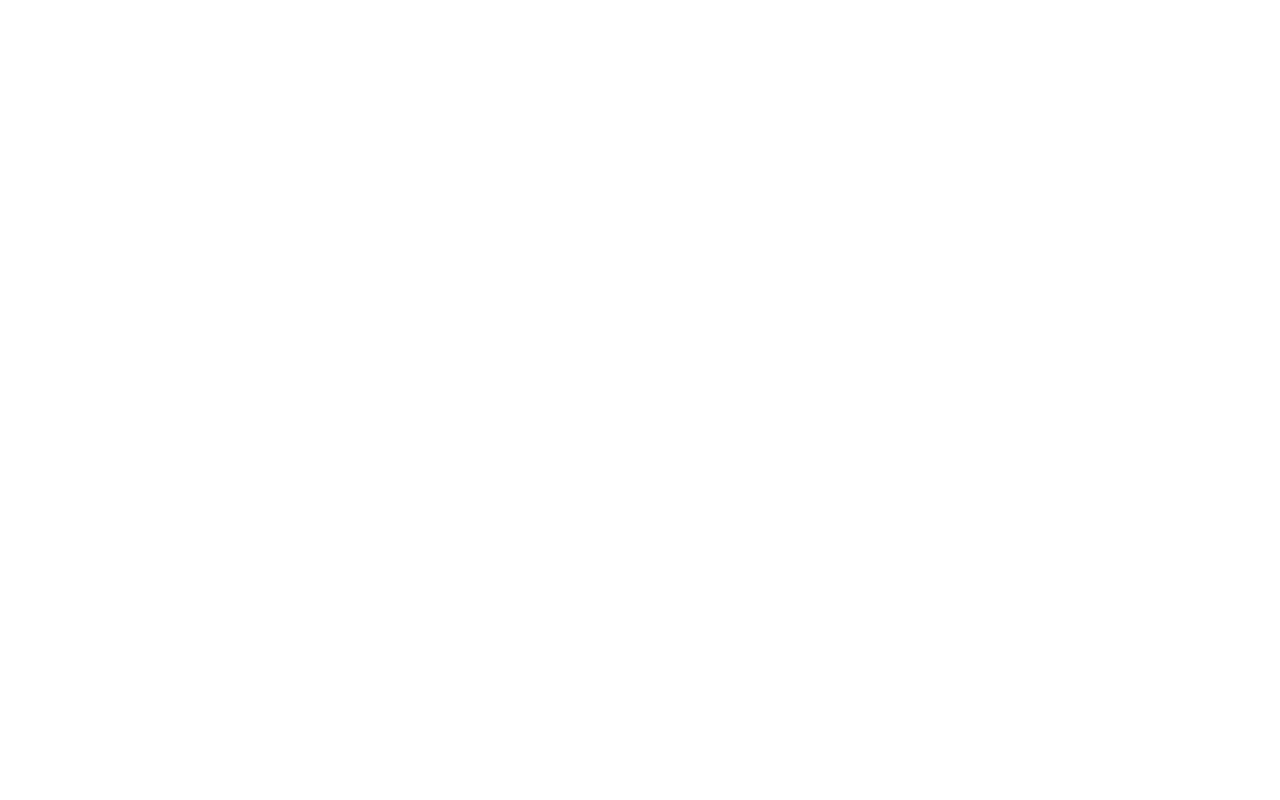
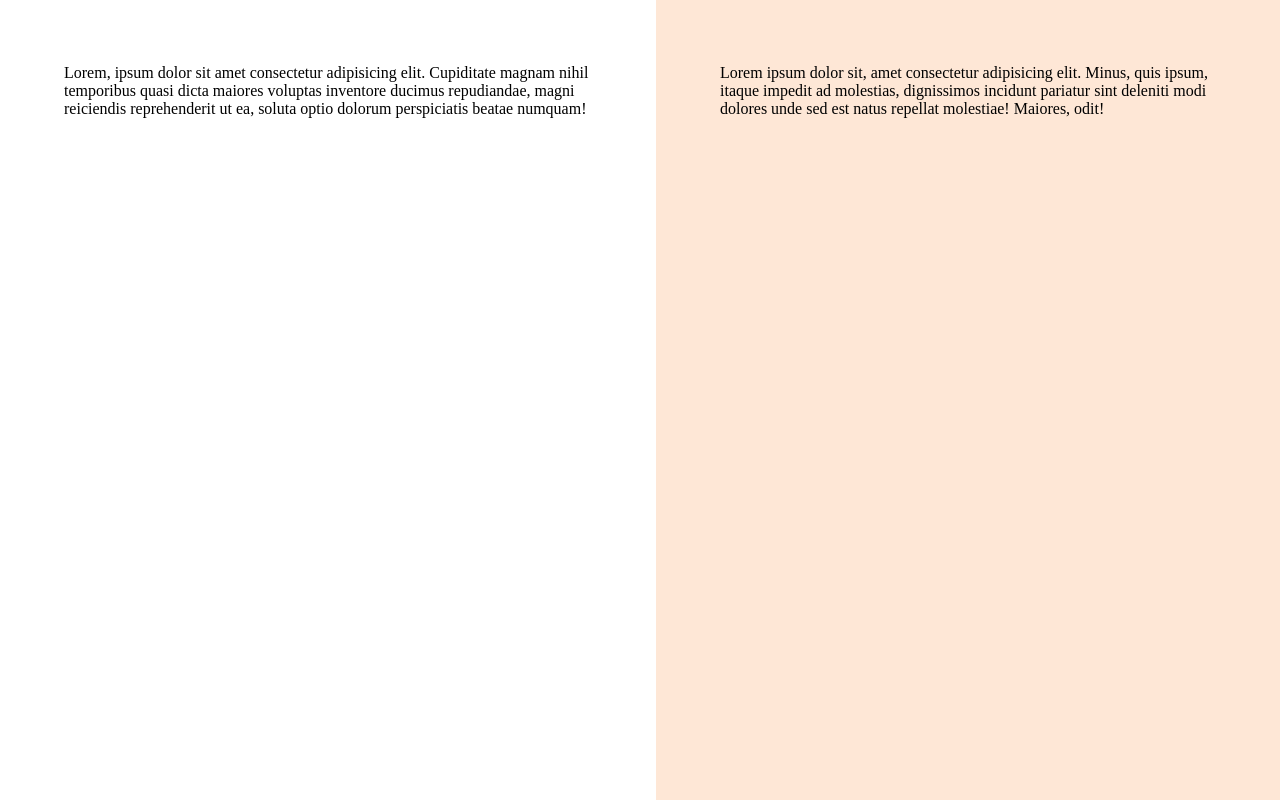
Before and after one commit to HiagoFiomano/Projeto-FormularioMatricula, a plain HTML site: page index.html in a window 1280 px wide. Drawn offline with Linux system fonts and the light colour scheme.

Commit message:
layout css commit

```diff
--- a/index.html
+++ b/index.html
@@ -13,6 +13,14 @@
 
 </head>
 <body>
+  <div id="app">
+    <main><div class="main-container">Lorem, ipsum dolor sit amet consectetur adipisicing elit. Cupiditate magnam nihil temporibus quasi dicta maiores voluptas inventore ducimus repudiandae, magni reiciendis reprehenderit ut ea, soluta optio dolorum perspiciatis beatae numquam!</div>
+    </main>
+
+    <aside>
+      <div class="aside-container">Lorem ipsum dolor sit, amet consectetur adipisicing elit. Minus, quis ipsum, itaque impedit ad molestias, dignissimos incidunt pariatur sint deleniti modi dolores unde sed est natus repellat molestiae! Maiores, odit!</div>
+    </aside>
+  </div>
 
 </body>
 </html>
--- a/styles/global.css
+++ b/styles/global.css
@@ -1,3 +1,9 @@
+*{
+  margin: 0;
+  padding: 0;
+  box-sizing: border-box;
+}
+
 :root{
   --font-family: 'Poppins',sans-serif;
   --text: 400 1rem/1.5 var(--font-family);
@@ -14,6 +20,8 @@
   --stroke-default: #D6D3D1;
   --stroke-highlight: #F3541C;
   --semantic-error: #DC2626;
+}
 
-
+body{
+  overflow: hidden;
 }
--- a/styles/index.css
+++ b/styles/index.css
@@ -1 +1,2 @@
 @import url(global.css);
+@import url(layout.css);
--- /dev/null
+++ b/styles/layout.css
@@ -0,0 +1,27 @@
+#app{
+  display: grid;
+  grid-template-columns:51.25% 48.75%;
+
+  height: 100vh;
+  overflow: hidden;
+}
+
+main{
+  overflow: auto;
+  padding: 4rem;
+
+  & .main-container{
+    max-width: 33rem;
+    margin-left: auto;
+  }
+}
+
+aside{
+  background-color: var(--surface-secondary);
+  padding: 4rem;
+
+  & .aside-container{
+    max-width: 31rem;
+  }
+
+}
```
